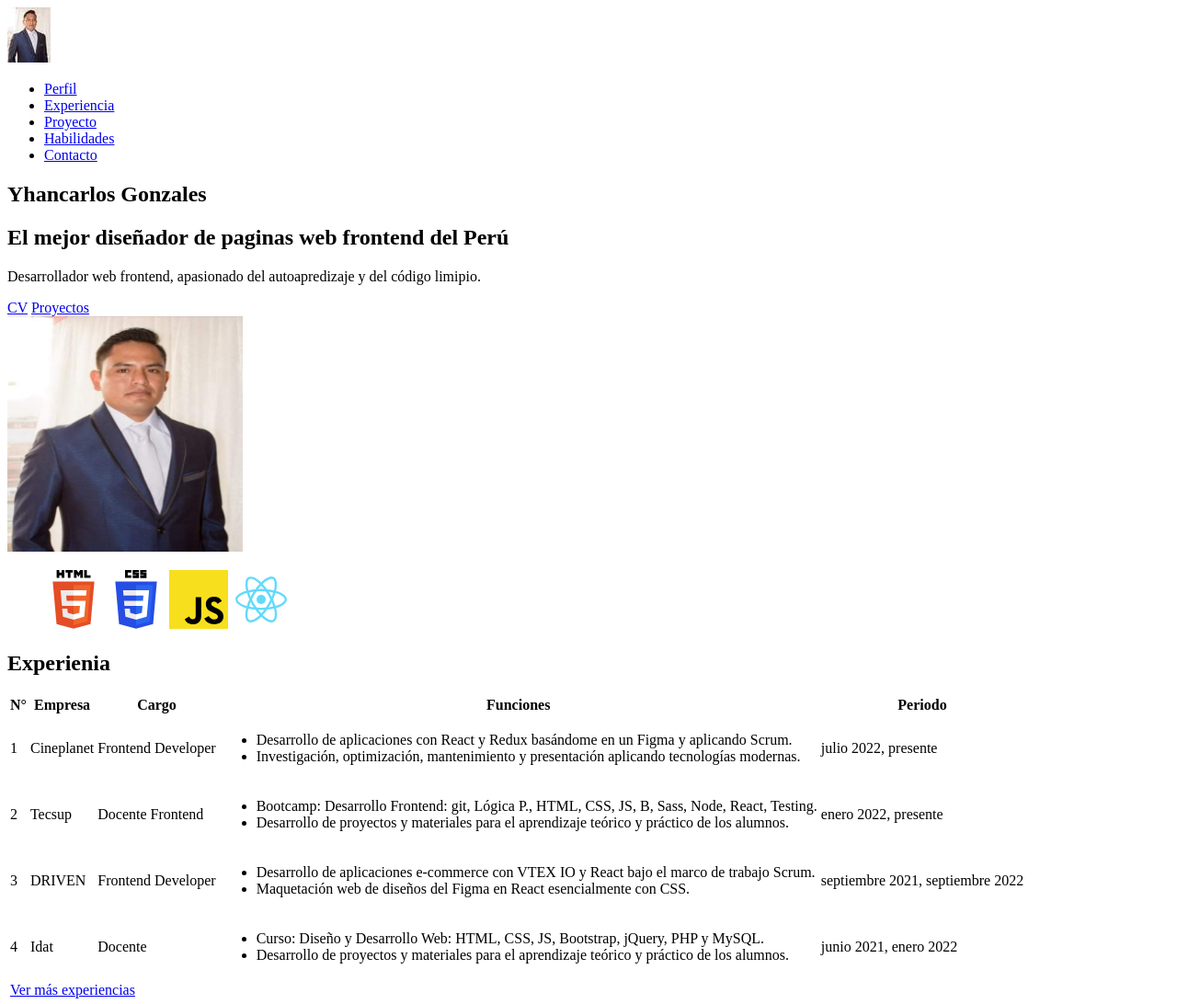
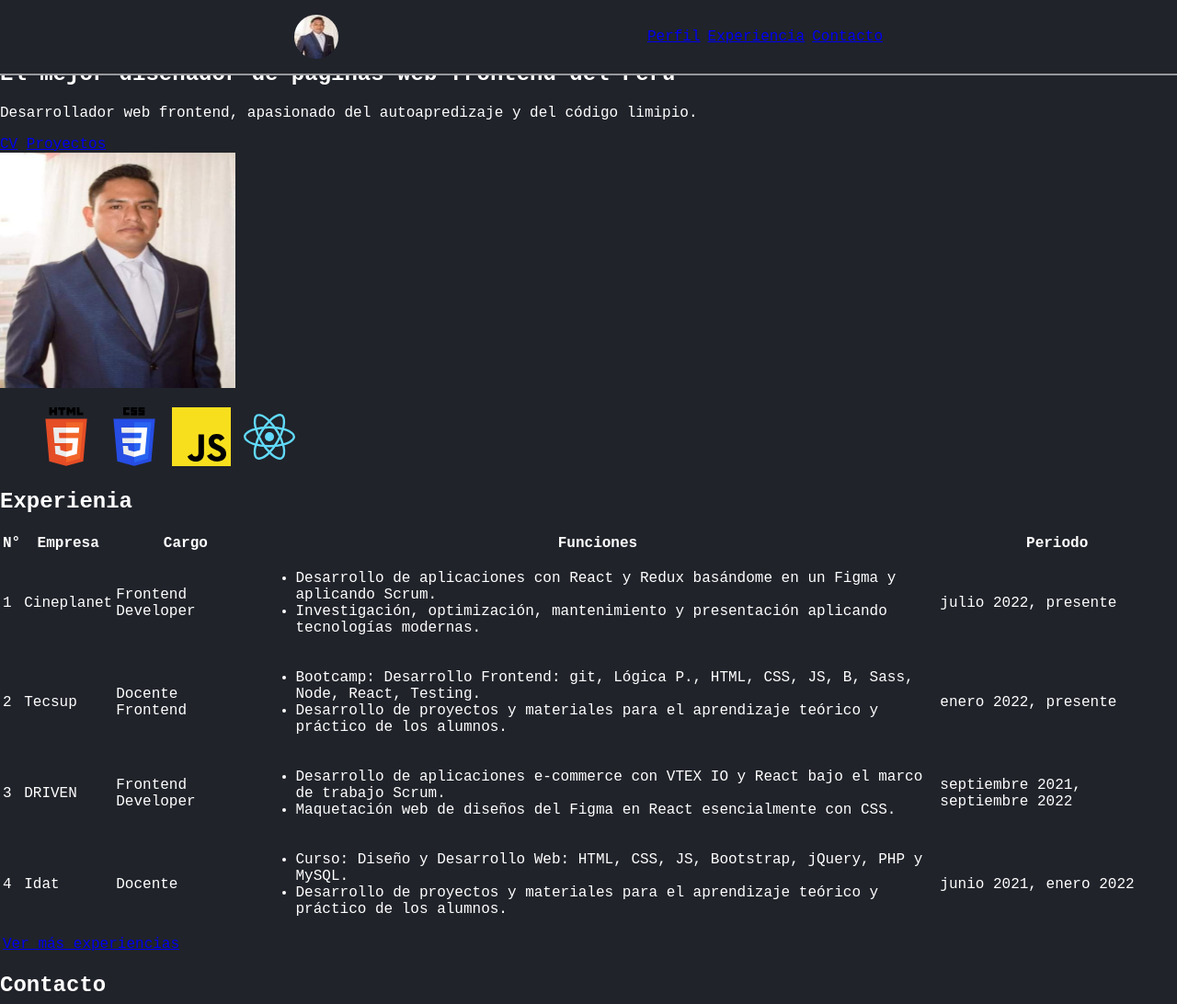
Before and after one commit to YHAGON/mi-portafolio, a plain HTML site: page index.html in a window 1280 px wide. Shown: the top 1092 px of the page at 92% size. Drawn offline with Linux system fonts and the light colour scheme.

Commit message:
creando animacio css

```diff
--- /dev/null
+++ b/css/fe.css
@@ -0,0 +1,3 @@
+@import './modules/headed.css';
+@import './modules/sections.css';
+@import './modules/menu.css';
--- /dev/null
+++ b/css/index.css
@@ -0,0 +1,35 @@
+:root {
+    scroll-behavior: smooth;
+    --primary-theme-color: #20232a;
+    --secondary-theme-color: #282c34;
+    --primary-text-color: #fff;
+    --secondary-text-color: #eee;
+    --reverse-primary-text-color: #000;
+    --primary-shadow-color: #20232a80;
+    --secondary-shadow-color: #00000040;
+    --reverse-primary-shadow-color: #fff8;
+    --primary-highlight-color: #61dafb;
+    --secondary-highlight-color: gold;
+    --primary-button-color: #61dafb;
+    --secondary-button-color: gold;
+    --primary-invalid-color: crimson;
+    --primary-font-family: 'Inconsoltata', monospace;
+    --padding-section: 1.5rem 0;
+    --padding-container: 0 1rem;
+    --max-width-container: 640px;
+    --primary-border-radius: 0.5rem;
+  }
+
+  .body {
+    background-color: var(--primary-theme-color);
+    color: var(--primary-text-color);
+    font-family: var(--primary-font-family);
+    margin: 0;
+  }
+
+  @media (min-width){
+    :root {
+        --padding-container: 0 0.75rem;
+        --max-width-container: 1024px;
+  }
+}
--- /dev/null
+++ b/css/modules/headed.css
@@ -0,0 +1,19 @@
+.header {
+    position: fixed;
+    top: 0;
+    left: 0;
+    width: 100%;
+    background-color: var(--primary-theme-color);
+    border-bottom: 0.125rem solid var(--reverse-primary-shadow-color);
+  }
+
+  .nav {
+    padding: 1rem 0;
+  }
+
+  .nav__logo {
+    display: block;
+    border-radius: 50%;
+    width: 48px;
+    height: 48px;
+  }
--- /dev/null
+++ b/css/modules/menu.css
@@ -0,0 +1,7 @@
+.menu {
+    display: flex;
+    gap: 0.5rem;
+    margin: 0;
+    padding: 0;
+    list-style: none;
+  }
--- /dev/null
+++ b/css/modules/sections.css
@@ -0,0 +1,11 @@
+.container {
+    max-width: var(--max-width-container);
+    margin: 0 auto;
+    padding: var(--padding-container);
+  }
+
+  .container--nav-r {
+    display: flex;
+    align-items: center;
+    justify-content: space-between;
+  }
--- a/index.html
+++ b/index.html
@@ -4,7 +4,6 @@
     <meta charset="UTF-8" />
     <meta http-equiv="X-UA-Compatible" content="IE=edge" />
     <meta name="viewport" content="width=device-width, initial-scale=1.0" />
-    <link rel="shorcut icon" href="./assets/img/22217wolfface_98825.png" />
 
 
 <title>Yhancarlos Gonzales - El mejor desarrollador web Frontend React del Perú</title>
@@ -23,31 +22,39 @@
 <meta property="twitter:description" content="Desarrollador Web Frontend, Apasionado del autoaprendizaje y del código limpio">
 <meta property="twitter:image" content="https://opengraph.githubassets.com/2a39651f1e5dec5d17a0ca4f0dd4965d390ce50a0d2cc437156e6f62cf221d92/YHAGON/mi-portafolio">
 
+<link rel="shorcut icon" href="./assets/img/22217wolfface_98825.png" />
+<link rel="stylesheet" href="./css/index.css" />
+<link rel="stylesheet" href="./css/fe.css" />
+
+<link rel="preconnect" href="https://fonts.googleapis.com" />
+<link rel="preconnect" href="https://fonts.gstatic.com" crossorigin />
+<link href="https://fonts.googleapis.com/css2?family=Inconsolata:wght@200;300;400;500;600;700;800;900&display=swap"
+  rel="stylesheet" />
 
 </head>
 
-<body>
-    <header>
-    <nav>
-        <div>
+<body class="body">
+    <header class="header">
+    <nav class="nav">
+        <div class="container container--nav-r">
             <a href="#profile">
-                <img src="./assets/img/foto reducida.jpg" alt="logo Yhancarlos Gonzales" with="">
+                <img src="./assets/img/foto reducida.jpg" alt="logo Yhancarlos Gonzales" with="48" height="48" class="nav__logo" />
             </a>
-            <ul>
-                <li>
+            <ul class="menu">
+               <li>
                     <a href="#profile">Perfil</a>
                 </li>
                 <li>
                     <a href="#experiencies">Experiencia</a>
                 </li>
-                <li>
+                <!---- <li>
                     <a href="#">Proyecto</a>
                 </li>
                 <li>
                     <a href="#">Habilidades</a>
-                </li>
+                </li>-->
                 <li>
-                    <a href="#">Contacto</a>
+                    <a href="#contact">Contacto</a>
                 </li>
             </ul>
         </div>
@@ -79,8 +86,7 @@
         </div>
         </div>
     </article>
-    <section id="experiencies"></section>
-    <section id="contact">
+    <section id="experiencies">
         <div>
             <h2>Experienia</h2>
             <table>
@@ -197,6 +203,51 @@
             </div>
           </section>
         </main>
-      </body>
+        <footer>
+            <nav>
+                <div>
+                <ul>
+                        <li>
+                            <a href="https://www.youtube.com/channel/UC41xH9LokStfjrC3q_5l26A">
+                              <img src="./assets/svg/logo-youtube.svg" alt="YouTube" width="32" height="32" class="menu__img" />
+                            </a>
+                          </li>
+                          <li>
+                            <a href="https://github.com/YHAGON">
+                              <img src="./assets/svg/logo-github.svg" alt="GitHub" width="32" height="32" class="menu__img" />
+                            </a>
+                          </li>
+                          <li>
+                            <a href="https://www.linkedin.com/in/yhancarlos-gonzales/">
+                              <img src="./assets/svg/logo-linkedin.svg" alt="LinkedIn" width="32" height="32" class="menu__img" />
+                            </a>
+                          </li>
+                          <li>
+                            <a href="https://www.instagram.com/Yhagon Gj/">
+                              <img src="./assets/svg/logo-instagram.svg" alt="Instagram" width="32" height="32" class="menu__img" />
+                            </a>
+                          </li>
+                          <li>
+                            <a href="https://www.facebook.com/yhan.gj">
+                              <img src="./assets/svg/logo-facebook.svg" alt="Facebook" width="32" height="32" class="menu__img" />
+                            </a>
+                          </li>
+                          <li>
+                            <a href="https://xiaomiperu.com//">
+                              <img src="./assets/svg/logo-internet.svg" alt="Web" width="32" height="32" class="menu__img" />
+                            </a>
+                          </li>
+                </ul>
+                        <h2>
+                            🐺Copyright &copy; 2022
+                            <a href="https://www.linkedin.com/in/yhancarlos-gonzales/" target="_blank" rel="noopener noreferrer" >
+                              Yhancarlos Gonzales
+                            </a>
+                            Todos los derechos reservados.🐺
+                          </h2>
+                </div>
+            </nav>
+        </footer>
+</body>
 
-      </html>
+</html>
```
